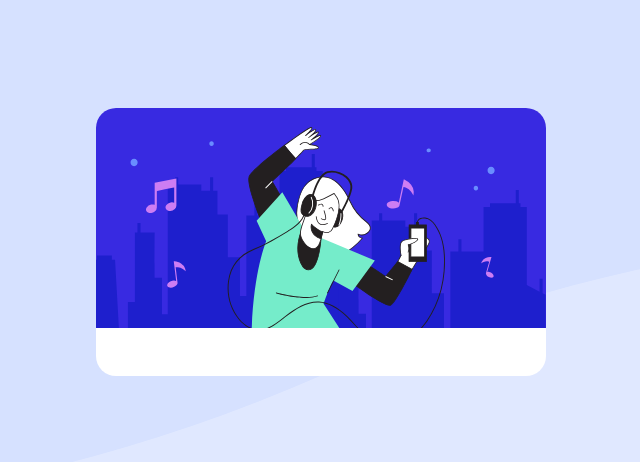
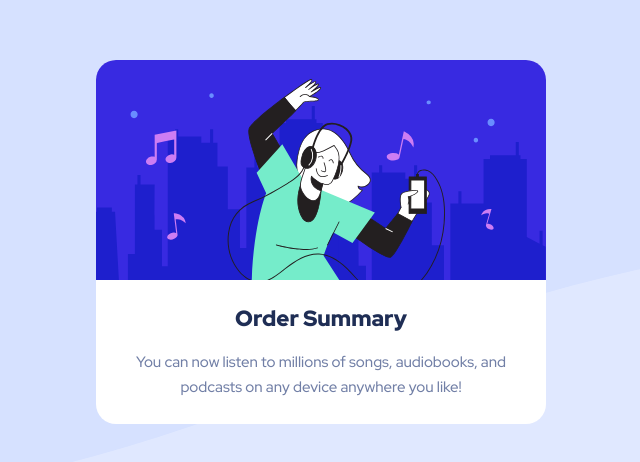
Before and after one commit to g-akca/order-summary-component, a React (Vite) app: page / in a window 1280 px wide. Shown: the part 158-620 px from the top of the page, without its empty margins (319-959 px from the left). Built offline with nearby package versions, Linux system fonts and the light colour scheme.

Commit message:
Add SummarySection structure and styles

```diff
--- a/src/components/SummarySection.jsx
+++ b/src/components/SummarySection.jsx
@@ -1,7 +1,9 @@
 function SummarySection() {
   return (
-    <>
-    </>
+    <section className="flex flex-col gap-4 text-center">
+      <h1 className="text-blue-950 font-black text-[22px] leading-[135%]">Order Summary</h1>
+      <p className="font-medium">You can now listen to millions of songs, audiobooks, and podcasts on any device anywhere you like!</p>
+    </section>
   )
 }
 
```
